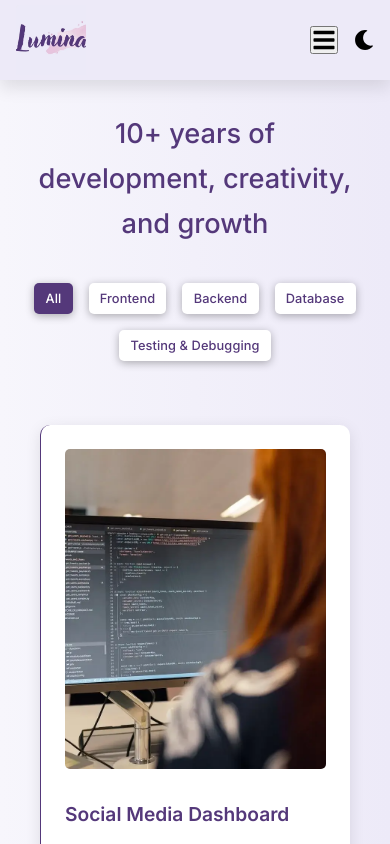
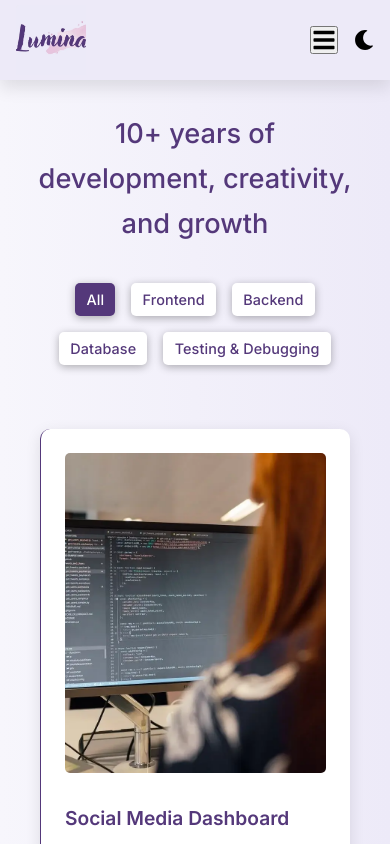
Before and after one commit to CamilleOnoda/camilleonoda.dev, a React (Create React App) app: page /portfolio in a window 390 px wide. Shown: the top 844 px of the page. Built offline with nearby package versions, Linux system fonts and the light colour scheme.

Commit message:
set navbar x icon

```diff
--- a/src/features/Navbar/navbar.css
+++ b/src/features/Navbar/navbar.css
@@ -219,6 +219,14 @@
     display: none;
   }
 
+  .navbar-close-btn {
+    background: none;
+    border: none;
+    color: #ffffff;
+    font-size: 1.5rem;
+    cursor: pointer;
+  }
+
   /* Theme toggle (mobile) */
   .navbar-theme-toggle-btn-mobile {
     background: none;
--- a/src/shared/components/button/button.css
+++ b/src/shared/components/button/button.css
@@ -72,6 +72,6 @@
   }
   .btn.secondary {
     padding: 0.5rem 0.7rem;
-    font-size: 0.8rem;
+    font-size: 0.9rem;
   }
 }
```
